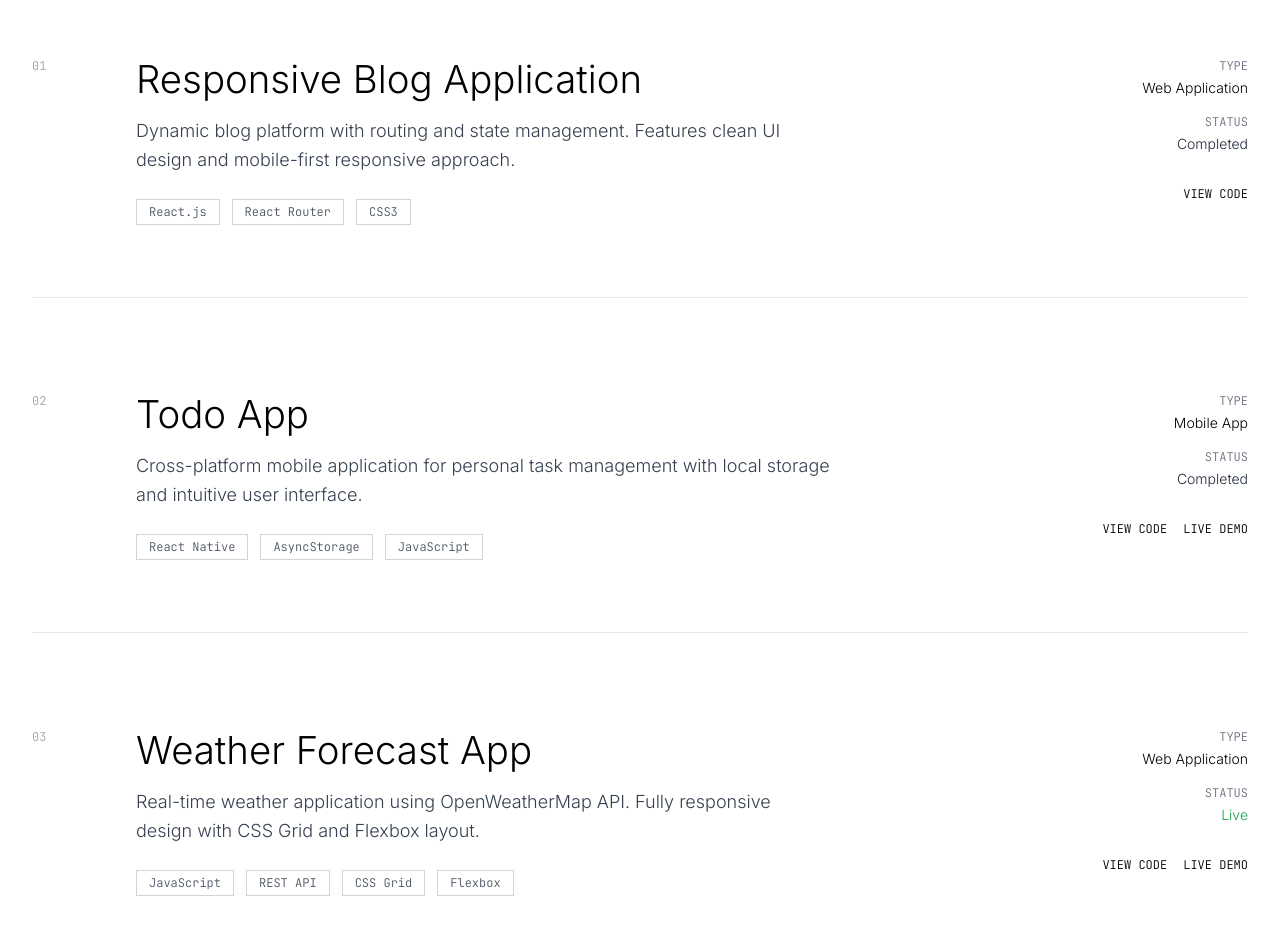
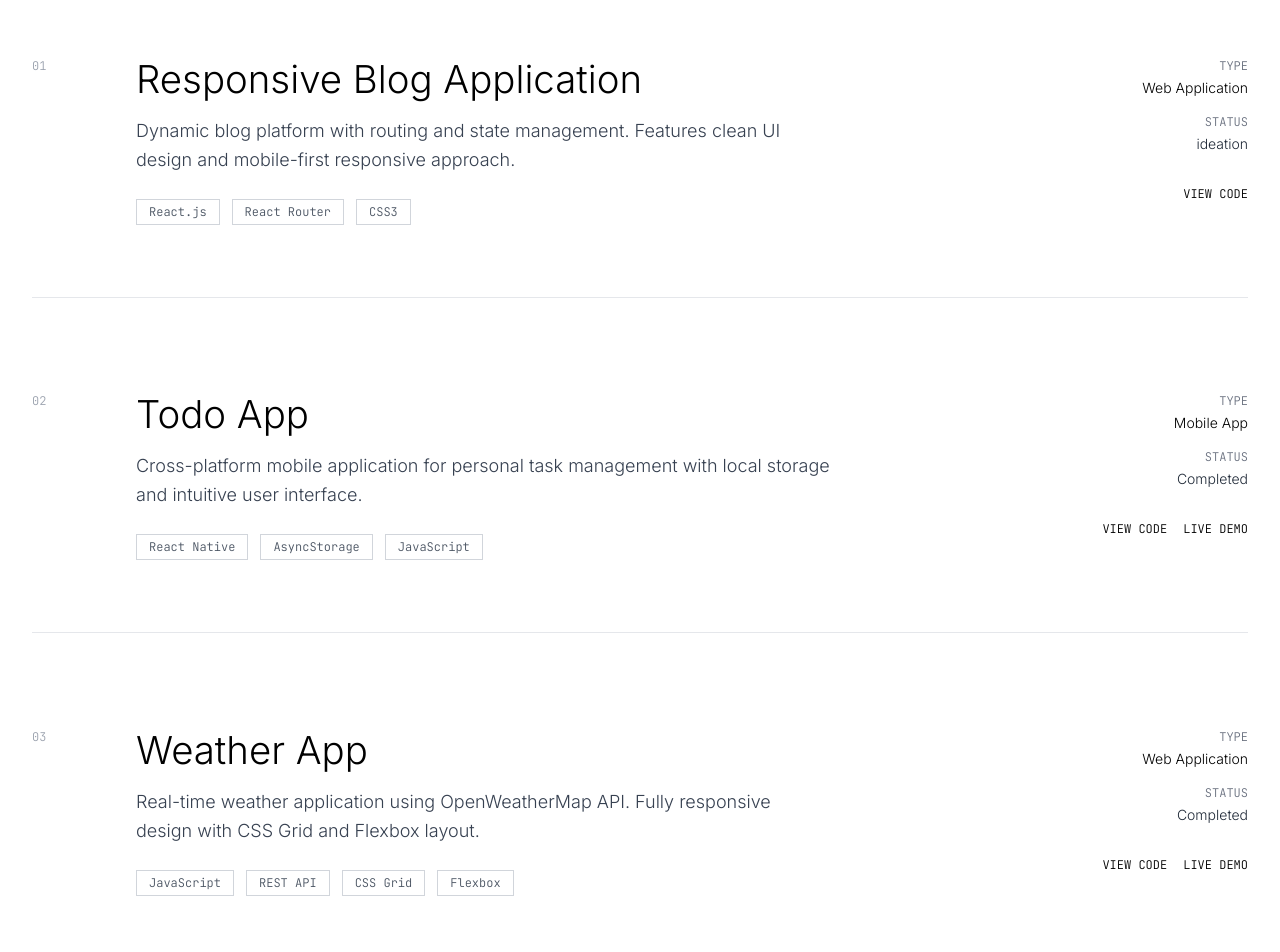
Before and after one commit to Mohammad-Asma-Tarannum/asma-portfolio, a React (Vite) app: page / in a window 1280 px wide. Shown: the part 3120-4072 px from the top of the page. Built offline with nearby package versions, Linux system fonts and the light colour scheme.

Commit message:
Updated project statuses and corrected title for Weather App in MinimalProjects component

```diff
--- a/src/components/MinimalProjects.tsx
+++ b/src/components/MinimalProjects.tsx
@@ -8,7 +8,7 @@ const MinimalProjects: React.FC = () => {
       description: "Dynamic blog platform with routing and state management. Features clean UI design and mobile-first responsive approach.",
       tech: ["React.js", "React Router", "CSS3"],
       type: "Web Application",
-      status: "Completed",
+      status: "ideation",
       codeLink: "https://github.com/mohammad-asma-tarannum/blog-app"
     },
     {
@@ -23,11 +23,12 @@ const MinimalProjects: React.FC = () => {
     },
     {
       id: "03",
-      title: "Weather Forecast App",
+      title: "Weather App",
       description: "Real-time weather application using OpenWeatherMap API. Fully responsive design with CSS Grid and Flexbox layout.",
       tech: ["JavaScript", "REST API", "CSS Grid", "Flexbox"],
       type: "Web Application",
-      status: "Live",
+      status: "Completed",
+      demoLink:"https://mohammad-asma-tarannum.github.io/weather-app/",
       codeLink: "https://github.com/mohammad-asma-tarannum/weather-app"
     }
   ];
```
